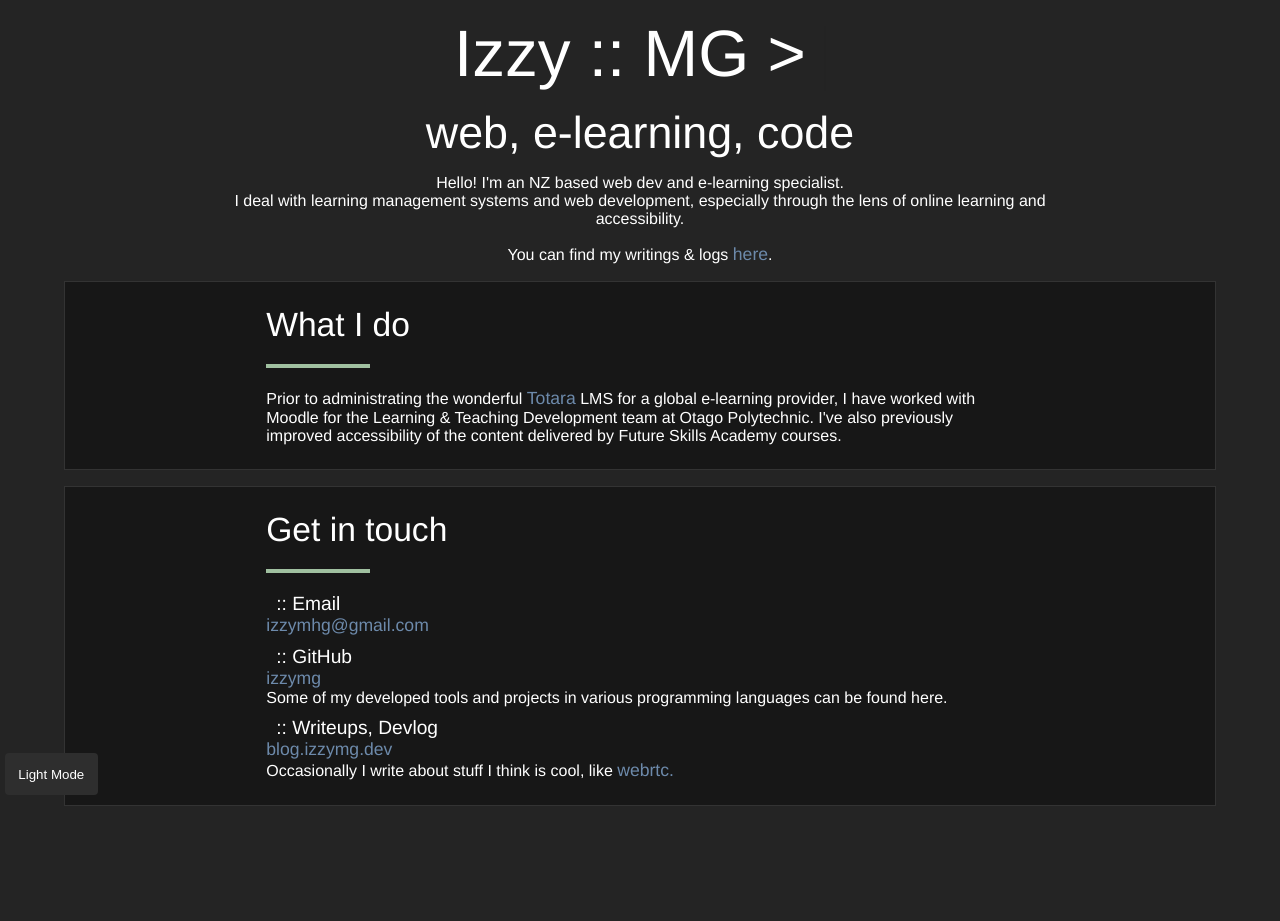
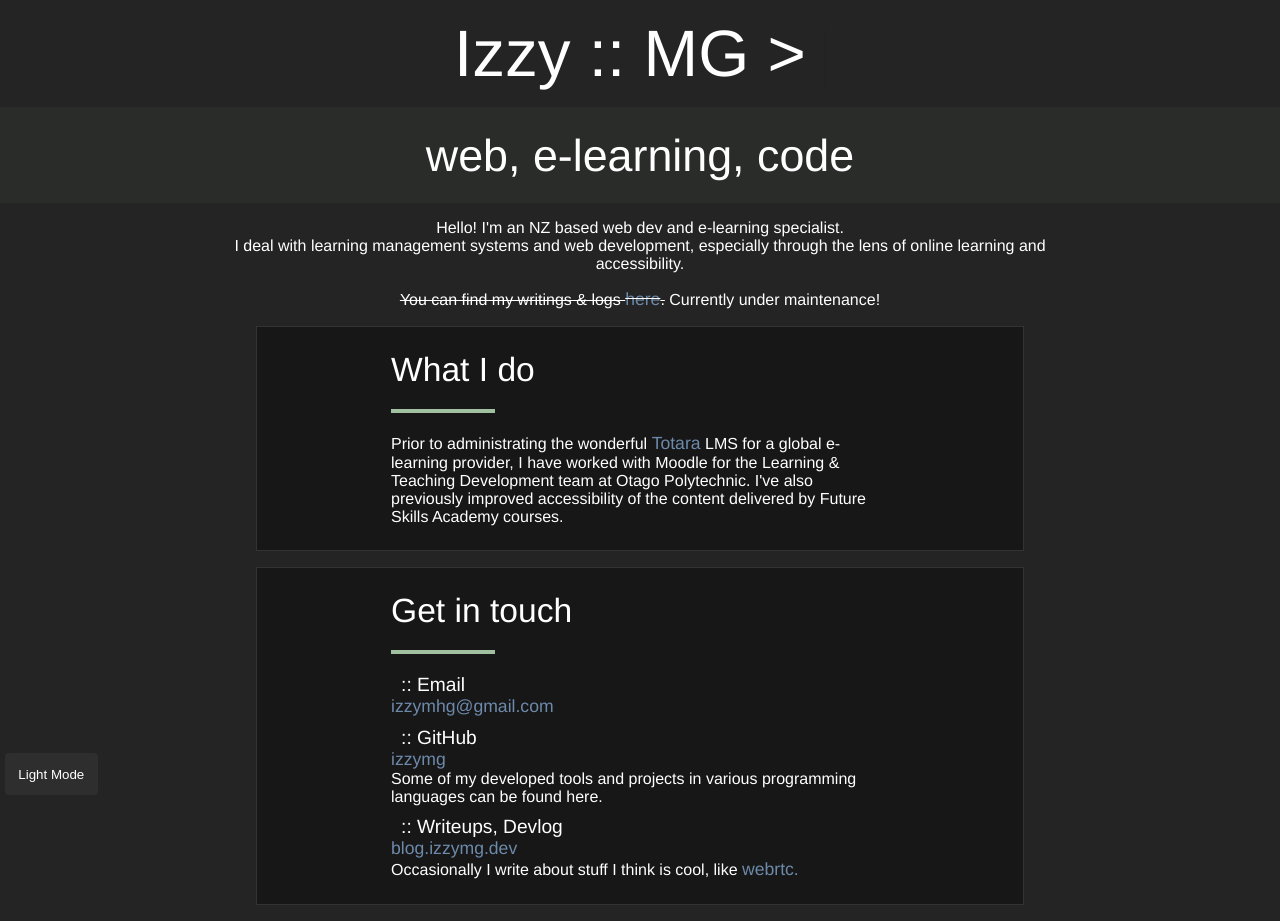
Before and after one commit to izzymg/izzy, a plain HTML site: page index.html in a window 1280 px wide. Both pictures are taken after a click on the button "Dark Mode". Before the commit the page ends 822 px from the top, so only its background shows below. Drawn offline with Linux system fonts and the light colour scheme; a web font is replaced by a local one.

Commit message:
Remove blog link, update theme, margins, add anims

```diff
--- a/css/index.css
+++ b/css/index.css
@@ -78,6 +78,18 @@ a:hover {
     font-size: 1.1rem;
 }
 
+@keyframes blocksintro {
+    from {
+        /* margin-top: 100%; */
+        opacity: 0;
+    }
+
+    to {
+        /* margin-top: 1.5em; */
+        opacity: 1;
+    }
+}
+
 @keyframes cursor {
     0% {
         opacity: 0;
@@ -127,11 +139,18 @@ a:hover {
     font-size: 4.1em;
     text-align: center;
     padding: 1rem 0;
+
 }
 
 .page-subtitle {
     font-size: 2.8em;
     text-align: center;
+    background: #e5e6e5;
+    padding: 0.5em 0;
+}
+
+.dark .page-subtitle {
+    background: #2a2c2a;
 }
 
 .about {
@@ -142,8 +161,16 @@ a:hover {
     background: hsl(0, 0%, 99%);
     border: 1px solid hsl(0, 0%, 91%);
     box-shadow: 2px 2px 40px 8px hsl(240, 8%, 90%);
-    margin: 1em 4em;
+    margin: 1em 20%;
     padding: 1.5em 0;
+}
+
+.do {
+    animation: blocksintro 200ms ease-in;
+}
+
+.links {
+    animation: blocksintro 450ms ease-in;
 }
 
 .dark .do, .dark .links {
@@ -152,7 +179,7 @@ a:hover {
     border: 1px solid hsl(0, 0%, 20%);
 }
 
-@media(max-width: 500px) {
+@media(max-width: 650px) {
     .do, .links {
         margin: 1em 10px;
         padding: 15px;
--- a/index.html
+++ b/index.html
@@ -30,7 +30,7 @@
                 through the lens of online learning and accessibility.
             </p>
             <p class="blog-find tight-wrap">
-                You can find my writings & logs <a href="https://blog.izzymg.dev">here</a>.
+                <s>You can find my writings & logs <a href="https://blog.izzymg.dev">here</a>.</s> Currently under maintenance!
             </p>
         </section>
 
```
